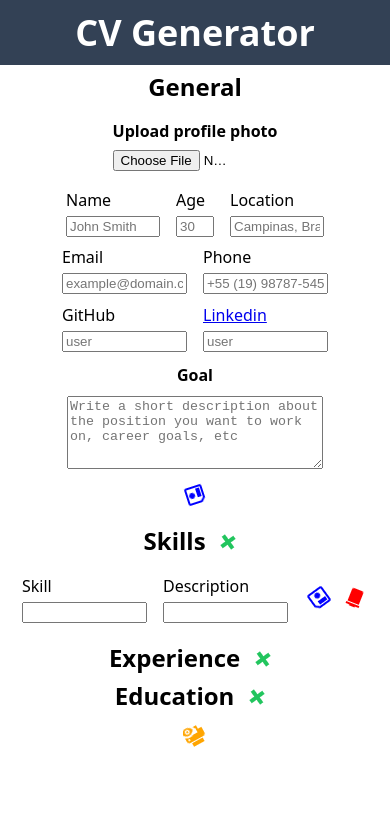
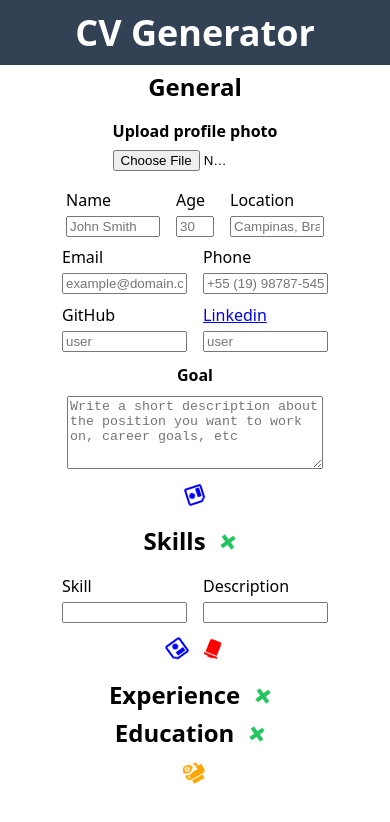
Before and after one commit to giovanniPepi/cv-project, a React (Create React App) app: page / in a window 390 px wide. Both pictures are taken after a click on the button 228 px from the left and 543 px from the top of the page. Shown: the top 822 px of the page. Built offline with nearby package versions, Linux system fonts and the light colour scheme.

Commit message:
Add media queries for Skills

```diff
--- a/src/components/Experience.js
+++ b/src/components/Experience.js
@@ -99,6 +99,7 @@ class Experience extends Component {
             <p>Description</p>
             <textarea
               type="text"
+              className="textAboutMe"
               name="description"
               value={description}
               onChange={this.handleChange}
--- a/src/components/Skills.js
+++ b/src/components/Skills.js
@@ -69,7 +69,7 @@ class Skills extends Component {
             />
           </label>
         </div>
-        <div className="btnContainer">
+        <div className="btnContainer skillsbtncontainer">
           <button className="formBtn skillsBtn" type="submit">
             <SaveBtn />
           </button>
--- a/src/styles/App.css
+++ b/src/styles/App.css
@@ -98,6 +98,7 @@ h2 {
 }
 .skillForm {
   flex-direction: row;
+  align-items: center;
 }
 .innerFormDiv {
   display: flex;
@@ -113,6 +114,23 @@ label {
 }
 .btnContainer {
   display: flex;
+}
+
+@media screen and (min-width: 1060px) {
+  .skillForm {
+    flex-direction: row;
+  }
+  .skillsbtncontainer {
+    align-self: flex-end;
+  }
+}
+@media screen and (max-width: 1060px) {
+  .skillForm {
+    flex-direction: column;
+  }
+  .skillsbtncontainer {
+    align-self: center;
+  }
 }
 
 .addBtn {
```
